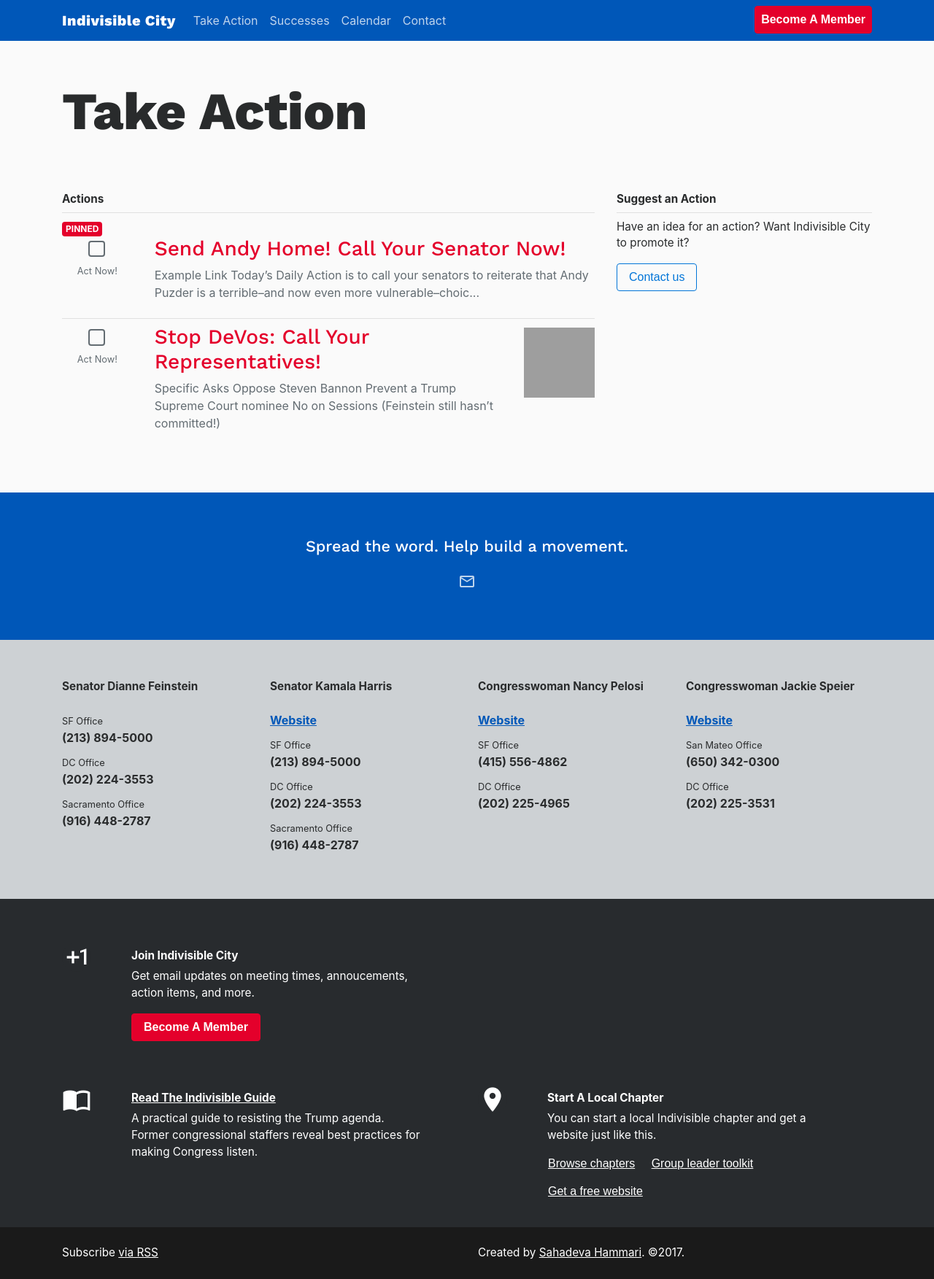
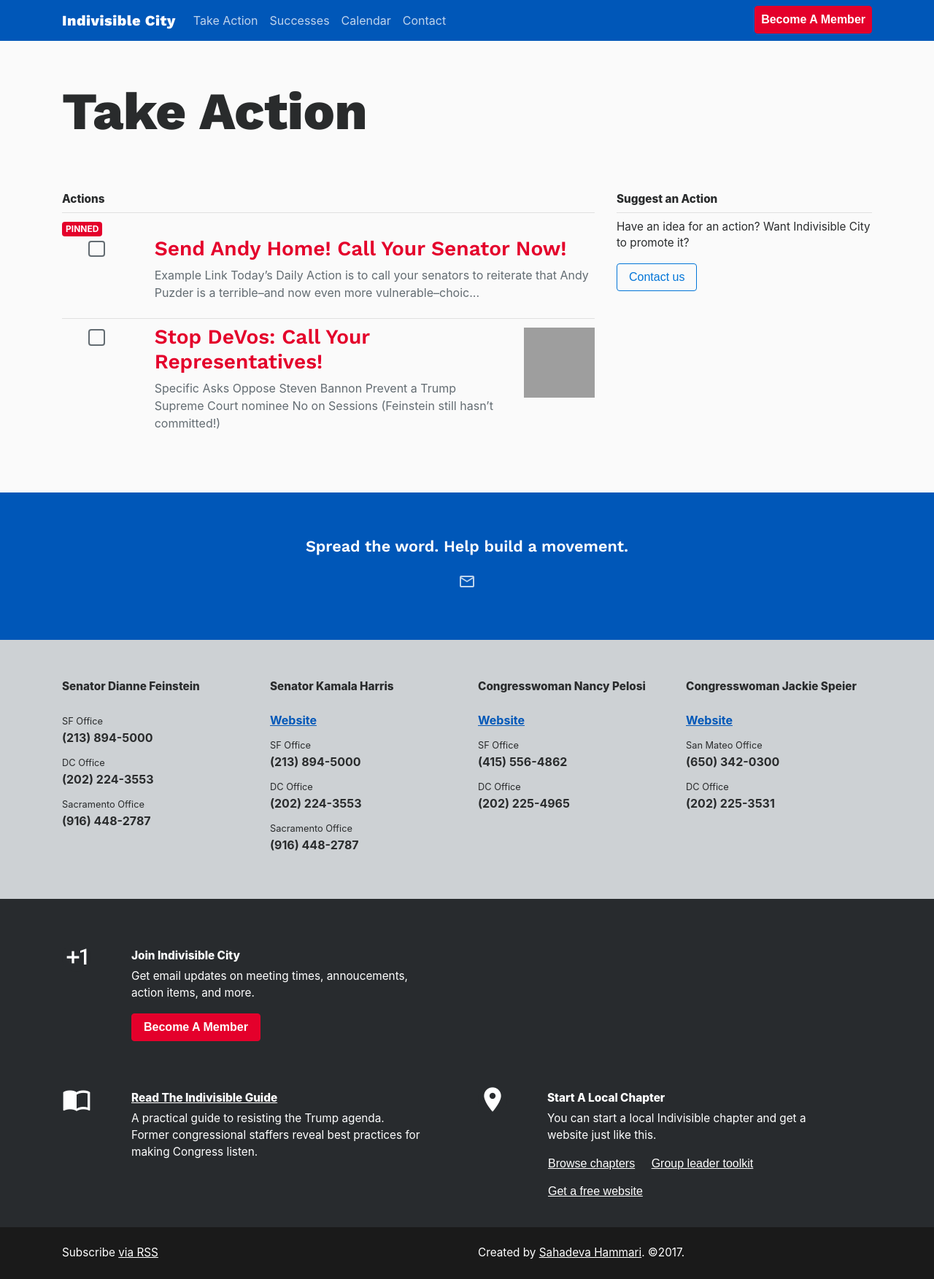
Before and after one commit to IndivisibleTemplate/BasicTemplate, a Jekyll site: the page built from actions.md, in a window 1280 px wide. Shown: the whole page at 73% size. Built offline with Jekyll 4.4.1, drawn with Linux system fonts in a browser that asks for light colours; nearby versions of some CDN libraries; comment, search, counter and statistics services are not loaded; grey boxes are pictures that could not be loaded.

Commit message:
working on checkboxes

```diff
--- a/_includes/action-post-header.html
+++ b/_includes/action-post-header.html
@@ -7,7 +7,6 @@
             <span class="custom-control-indicator"></span>
           </label>
           <div class="clearfix"></div>
-          <small class="text-muted hidden-sm-down">Act Now!</small>
         </center>
       </div>
       <div class="col-10 {% if post.main-image %}col-sm-6 col-lg-8{% else %}col-sm-9 col-lg-10{% endif %}">
--- a/_includes/footer.html
+++ b/_includes/footer.html
@@ -165,7 +165,7 @@
   </div>
 </div>
 
-<link href="https://fonts.googleapis.com/icon?family=Material+Icons|Work+Sans:400,500,800" rel="stylesheet">
+<link href="https://fonts.googleapis.com/icon?family=Material+Icons|Work+Sans:400,500,600,800" rel="stylesheet">
 <script src="https://code.jquery.com/jquery-3.1.1.slim.min.js" integrity="sha384-A7FZj7v+d/sdmMqp/nOQwliLvUsJfDHW+k9Omg/a/EheAdgtzNs3hpfag6Ed950n" crossorigin="anonymous"></script>
 <script src="https://cdnjs.cloudflare.com/ajax/libs/tether/1.4.0/js/tether.min.js" integrity="sha384-DztdAPBWPRXSA/3eYEEUWrWCy7G5KFbe8fFjk5JAIxUYHKkDx6Qin1DkWx51bBrb" crossorigin="anonymous"></script>
 <script src="https://maxcdn.bootstrapcdn.com/bootstrap/4.0.0-alpha.6/js/bootstrap.min.js" integrity="sha384-vBWWzlZJ8ea9aCX4pEW3rVHjgjt7zpkNpZk+02D9phzyeVkE+jo0ieGizqPLForn" crossorigin="anonymous"></script>
--- a/assets/main.scss
+++ b/assets/main.scss
@@ -170,16 +170,12 @@
   letter-spacing: .5px;
 }
 
-.navbar-brand, .navbar .btn {
-  font-weight: bold;
-}
-
-h1, h5 {
-  font-weight: bold;
+.navbar-brand, .navbar .btn, h5, .h5, h1 {
+  font-weight: 800;
 }
 
 h2, h3, h4 {
-  font-weight: 500;
+  font-weight: 600;
 }
 
 h1, h2, h3, h4, h5.title, .navbar-brand {
@@ -207,7 +203,6 @@
 }
 
 h4, .h4 {
-  font-weight: 500;
   font-size: 1.35rem
 }
 
```
